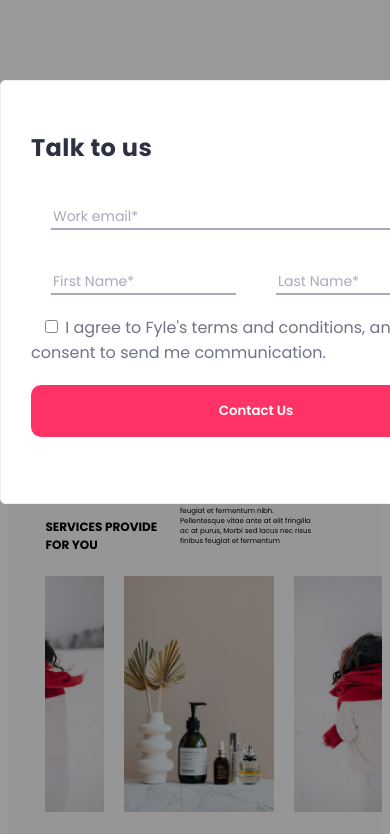
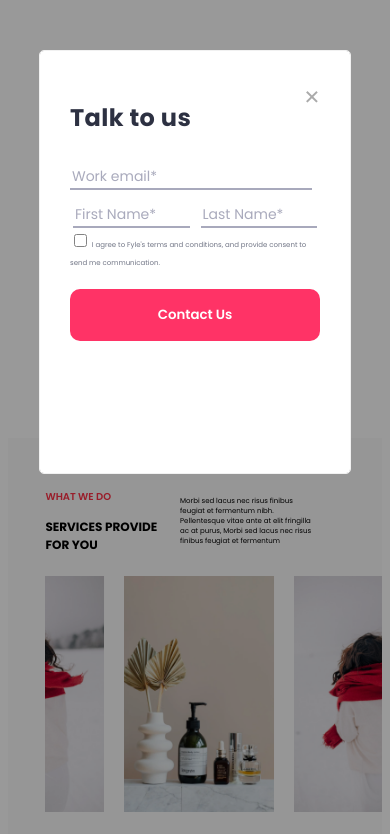
Before and after one commit to srikanthdevabattula/Fyle, a plain HTML site: page index.html in a window 390 px wide. Both pictures are taken after a click on the button "CONTACT US". Shown: the top 834 px of the page. Drawn offline with Linux system fonts and the light colour scheme; a web font is replaced by a local one.

Commit message:
Add files via upload

```diff
--- a/style.css
+++ b/style.css
@@ -132,7 +132,7 @@ opacity: 1;
 }
 
 .agree{
-    margin: 10px;
+    margin: 10px 0px;
     text-align: left;
 letter-spacing: 0px;
 color: #616678;
@@ -493,13 +493,13 @@ color: #FF3147;
 }
 
 .email{
-    width: 95%;
+    width: 100%;
 
     border-top: 2px;
     border-left: 0px;
     border-right: 0px;
     outline: none;
-    margin: 20px;
+    margin: 20px 0px;
     border-color:#6F718F99 ;
     color: #2D3142;
     font-family: poppins;
@@ -512,6 +512,7 @@ color: #FF3147;
 .names{
     width: 100%;
     display: flex;
+    gap: 5px;
 }
 .names input{
 
@@ -520,7 +521,7 @@ color: #FF3147;
     border-left: 0px;
     border-right: 0px;
     outline: none;
-    margin: 20px;
+    margin: 20px 0px;
     border-color:#6F718F99 ;
     color: #2D3142;
     font-family: poppins;
@@ -1164,7 +1165,7 @@ color: #FF3147;
     display: none;
     position: fixed;
     z-index: 1;
-    padding-top: 60px;
+    padding-top: 30px;
     left: 0;
     top: 0;
     width: 100%;
@@ -1185,9 +1186,7 @@ font-family: poppins;
 
     margin: 5% auto;
     padding: 30px;
-
-
-    width: 450px;
+    width: 250px;
 height: 362px;
 /* UI Properties */
 background: #FFFFFF 0% 0% no-repeat padding-box;
@@ -1211,12 +1210,13 @@ opacity: 1;
 }
 
 .agree{
-    margin: 10px;
+    margin: 10px 0px;
     text-align: left;
 letter-spacing: 0px;
 color: #616678;
 opacity: 0.9;
 font-family: poppins;
+font-size: 7px;
 }
 .slidestop{
 
@@ -1582,7 +1582,7 @@ color: #FF3147;
     border-left: 0px;
     border-right: 0px;
     outline: none;
-    margin: 20px;
+    margin: 10px 0px;
     border-color:#6F718F99 ;
     color: #2D3142;
     font-family: poppins;
@@ -1603,7 +1603,7 @@ color: #FF3147;
     border-left: 0px;
     border-right: 0px;
     outline: none;
-    margin: 20px;
+    margin: 3px;
     border-color:#6F718F99 ;
     color: #2D3142;
     font-family: poppins;
```
